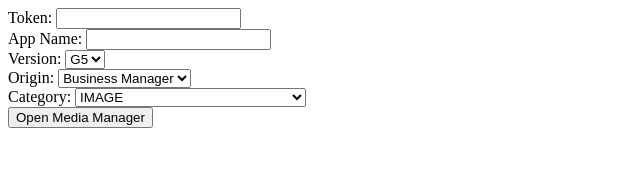
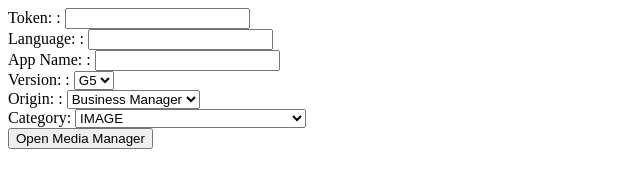
Before and after one commit to itaiche/MessingAround, a plain HTML site: page mediaManagerTest/index.html in a window 1280 px wide. Shown: the whole page, without its empty margins (0-640 px from the left). Drawn offline with Linux system fonts and the light colour scheme.

Commit message:
Media Manager Test

```diff
--- a/mediaManagerTest/index.html
+++ b/mediaManagerTest/index.html
@@ -60,27 +60,30 @@
 
 </script>
 <div>
-    <label for='token'>Token</label>: <input type='text' id='token'>
+    <label for='token'>Token: </label>: <input type='text' id='token'>
 </div>
 <div>
-    <label for='appName'>App Name</label>: <input type='text' id='appName'>
+    <label for='language'>Language: </label>: <input type='text' id='language'>
 </div>
 <div>
-    <label for='version'>Version</label>:
+    <label for='appName'>App Name: </label>: <input type='text' id='appName'>
+</div>
+<div>
+    <label for='version'>Version: </label>:
     <select id='version'>
         <option value='G5'>G5</option>
         <option value='G6'>G6</option>
     </select>
 </div>
 <div>
-    <label for='platform'>Origin</label>:
+    <label for='platform'>Origin: </label>:
     <select id='platform'>
         <option value='BUSINESS_MANAGER' selected>Business Manager</option>
         <option value='EDITOR'>Editor</option>
     </select>
 </div>
 <div>
-    <label for='category'>Category</label>:
+    <label for='category'>Category: </label>
     <select id='category'>
         <option selected value='IMAGE'>IMAGE</option>
         <option value='BG_IMAGE'>BG_IMAGE</option>
```
